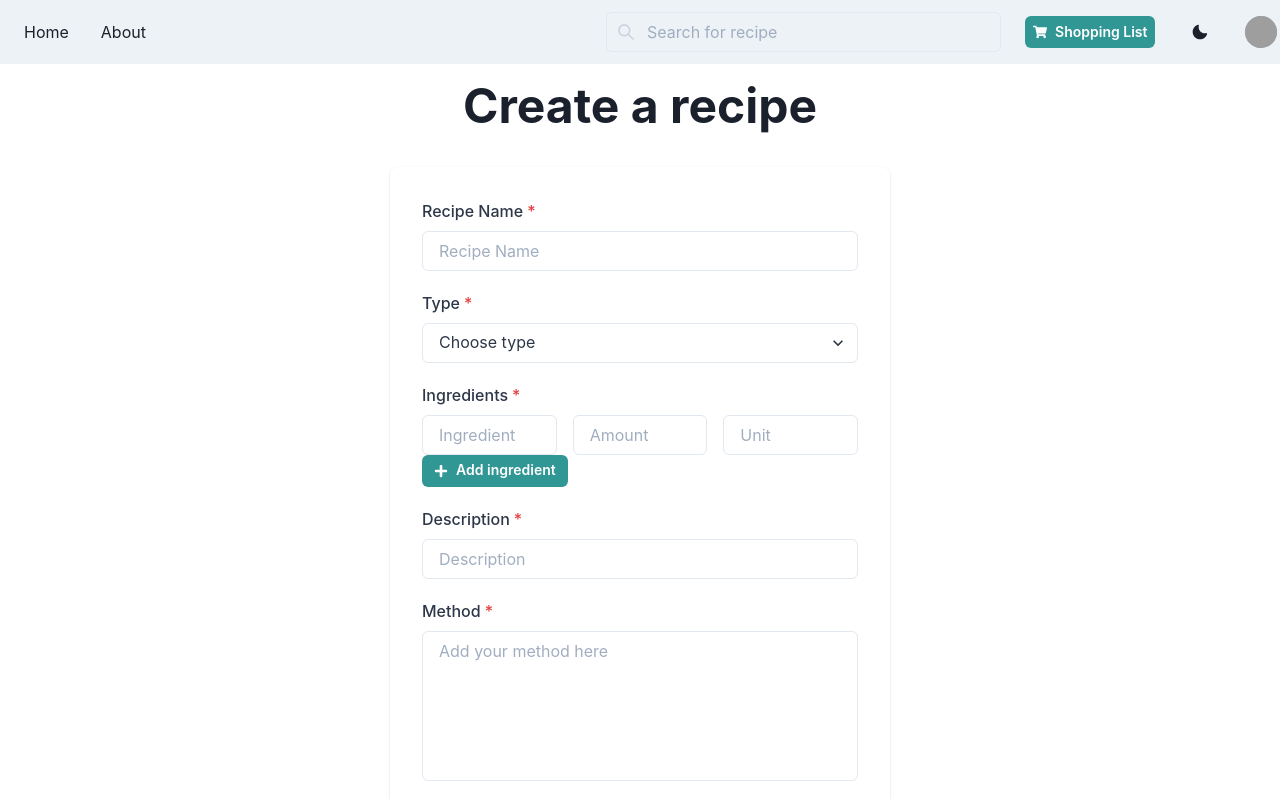
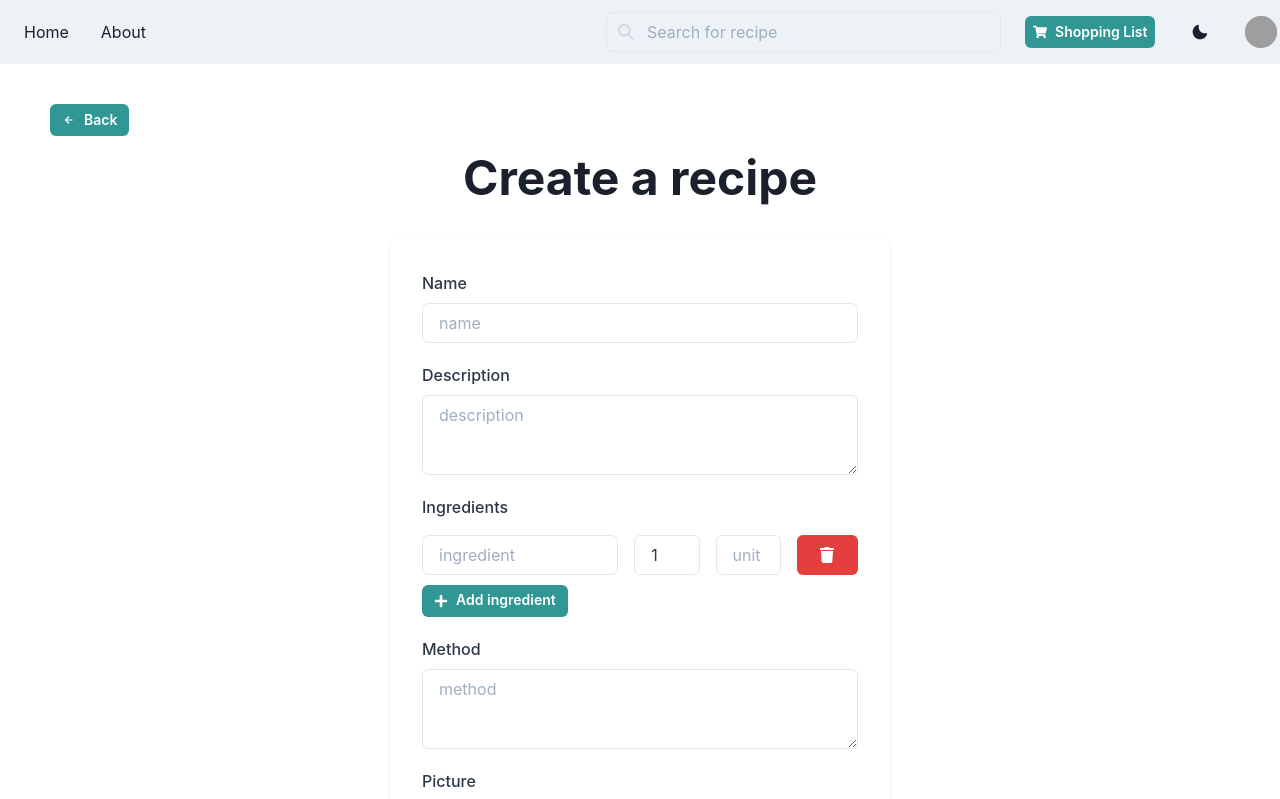
Before and after one commit to jonatso/recipe-club, a Next.js app in the folder client/: page /recipes/new in a window 1280 px wide. Shown: the top 799 px of the page. Built offline with nearby package versions, Linux system fonts and the light colour scheme; grey boxes are pictures that could not be loaded.

Commit message:
fix and style new recipe page

```diff
--- a/client/pages/recipes/new.js
+++ b/client/pages/recipes/new.js
@@ -1,3 +1,7 @@
+import React from "react";
+import NextLink from 'next/link';
+import { BiLeftArrowAlt } from 'react-icons/bi';
+import { Formik, Form, Field, FieldArray } from "formik";
 import {
     Box,
     Button,
@@ -19,14 +23,28 @@ import {
     Select,
     Grid,
   } from '@chakra-ui/react';
-  import React from 'react';
-  import { BsGithub, BsLinkedin, BsPerson, BsTwitter } from 'react-icons/bs';
-import { FaPlus } from 'react-icons/fa';
-  import { MdEmail, MdOutlineEmail } from 'react-icons/md';
+import { InputField } from "../../components/form/InputField";
+import { FaTrash, FaPlus } from "react-icons/fa";
 
-export default function NewRecipe() {
+// TODO: Validations, Styling, Connect to db
+
+export default function CreateRecipe() {
+	const ingredientValues = { name: "", quantity: 1, unit: "" };
 
 	return (
+		<>
+		<NextLink href="/">
+            <Button
+              variant={'solid'}
+              colorScheme={'teal'}
+              size={'sm'}
+              mr={4}
+              marginLeft={50}
+              marginTop={10}
+              leftIcon={<BiLeftArrowAlt />}>
+                Back
+            </Button>
+        </NextLink>
 		<Flex
 
         align="center"
@@ -55,72 +73,127 @@ export default function NewRecipe() {
                   p={8}
                   color={useColorModeValue('gray.700', 'whiteAlpha.900')}
                   shadow="base">
+			<Formik
+						initialValues={{
+							name: "",
+							description: "",
+							ingredients: [{ name: "", quantity: 1, unit: "" }],
+							method: "",
+							picture: "",
+							difficulty: "",
+						}}
+						onSubmit={(values, actions) => {
+							//button doesn't spin anymore :(
+							actions.setSubmitting(true);
+							fetch('http://localhost:4000/recipe', {
+								method: 'POST',
+								headers: {
+								'Content-Type': 'application/json',
+								},
+								body: JSON.stringify(values, null, 2),
+							}).then(actions.setSubmitting(false))
+						}}
+					>
+						{(props) => (
+							<Form>
 								<VStack spacing={5}>
-                    <FormControl isRequired>
-                      <FormLabel>Recipe Name</FormLabel>
+								<InputField name="name" placeholder="name" label="Name" type="name" />
+								<InputField
+									textarea
+									name="description"
+									placeholder="description"
+									label="Description"
+									type="description"
+								/>
+
+								<FieldArray name="ingredients">
+									{(arrayHelpers) => (
+										<div>
+											<FormLabel>
+												Ingredients
+											</FormLabel>
+											{props.values.ingredients.map((ingredient, index) => {
+												return (
+													<Box key={index}>
+														<Grid templateColumns='45% 15% 15% auto' gap={4}>
+															<InputField
+																placeholder="ingredient"
+																name={`ingredients.${index}.name`}
+															/>
+															<InputField
+																name={`ingredients.${index}.quantity`}
+																placeholder="1"
+																type="number"
+															/>
+															<InputField
+																name={`ingredients.${index}.unit`}
+																placeholder="unit"
+															/>
+															<IconButton
+															onClick={() => arrayHelpers.remove(index)}
+															marginTop="auto"
+															variant={'solid'}
+															colorScheme={'red'}
+															icon={<FaTrash />}
+															/>
 
 
-                        <Input type="text" name="name" placeholder="Recipe Name" />
+														</Grid>
 
-                    </FormControl>
+													</Box>
+												);
 
-                    <FormControl isRequired>
-                      <FormLabel htmlFor='type'>Type</FormLabel>
-                        <Select id='type' placeholder='Choose type'>
-                            <option>Pizza</option>
-                            <option>Pasta</option>
-                            <option>Vegetar</option>
-                        </Select>
-                    </FormControl>
-
-                    <FormControl isRequired>
-                      <FormLabel>Ingredients</FormLabel>
-                      <Grid templateColumns='repeat(3, 1fr)' gap={4}>
-                        <Input type="text" name="ingredientname" placeholder="Ingredient" />
-                        <Input type="text" name="amount" placeholder="Amount" />
-                        <Input type="text" name="unit" placeholder="Unit" />
-                      </Grid>
+											})}
 											<Button
+												marginTop="10px"
+												onClick={() => arrayHelpers.push(ingredientValues)}
 												variant={'solid'}
 												colorScheme={'teal'}
 												size={'sm'}
 												mr={4}
-                        leftIcon={<FaPlus />}>
+												leftIcon={<FaPlus />}
+											>
 												Add ingredient
 											</Button>
-                    </FormControl>
-                    <FormControl isRequired>
-                      <FormLabel>Description</FormLabel>
-
-                        <Input
-                          type="description"
-                          name="description"
-                          placeholder="Description"
+										</div>
+									)}
+								</FieldArray>
+								<InputField
+									textarea
+									name="method"
+									placeholder="method"
+									label="Method"
+									type="method"
 								/>
-                    </FormControl>
-
-                    <FormControl isRequired>
-                      <FormLabel>Method</FormLabel>
-
-                      <Textarea
-                        name="method"
-                        placeholder="Add your method here"
-                        rows={6}
-                        resize="none"
+								<InputField
+									name="picture"
+									placeholder="picture url"
+									label="Picture"
 								/>
-                    </FormControl>
-
+								<InputField
+									name="difficulty"
+									placeholder="difficulty"
+									label="difficulty"
+								/>
 								<Button
+									mt={4}
 									colorScheme="teal"
-                      isFullWidth>
-                      Add recipe
+									isLoading={props.isSubmitting}
+									type="submit"
+									isFullWidth
+								>
+									Submit
 								</Button>
 							</VStack>
+							</Form>
+						)}
+					</Formik>
+
 				</Box>
 			</VStack>
 			</Box>
         </Box>
       </Flex>
+	  </>
 	);
-
-}
+};
--- a/client/src/components/CreateRecipe/index.js
+++ b/client/src/components/CreateRecipe/index.js
@@ -9,7 +9,7 @@ import {
 	FormErrorMessage,
 	Textarea,
 } from "@chakra-ui/react";
-import { InputField } from "../InputField";
+import { InputField } from "../../../components/form/InputField";
 
 // TODO: Validations, Styling, Connect to db
 
```
Also changed, not shown: client/pages/recipes/new_old.js (added, +126 -0 lines), client/components/form/InputField.js (renamed from client/src/components/InputField.js). Lines whose indentation alone changed are shown as unchanged.
